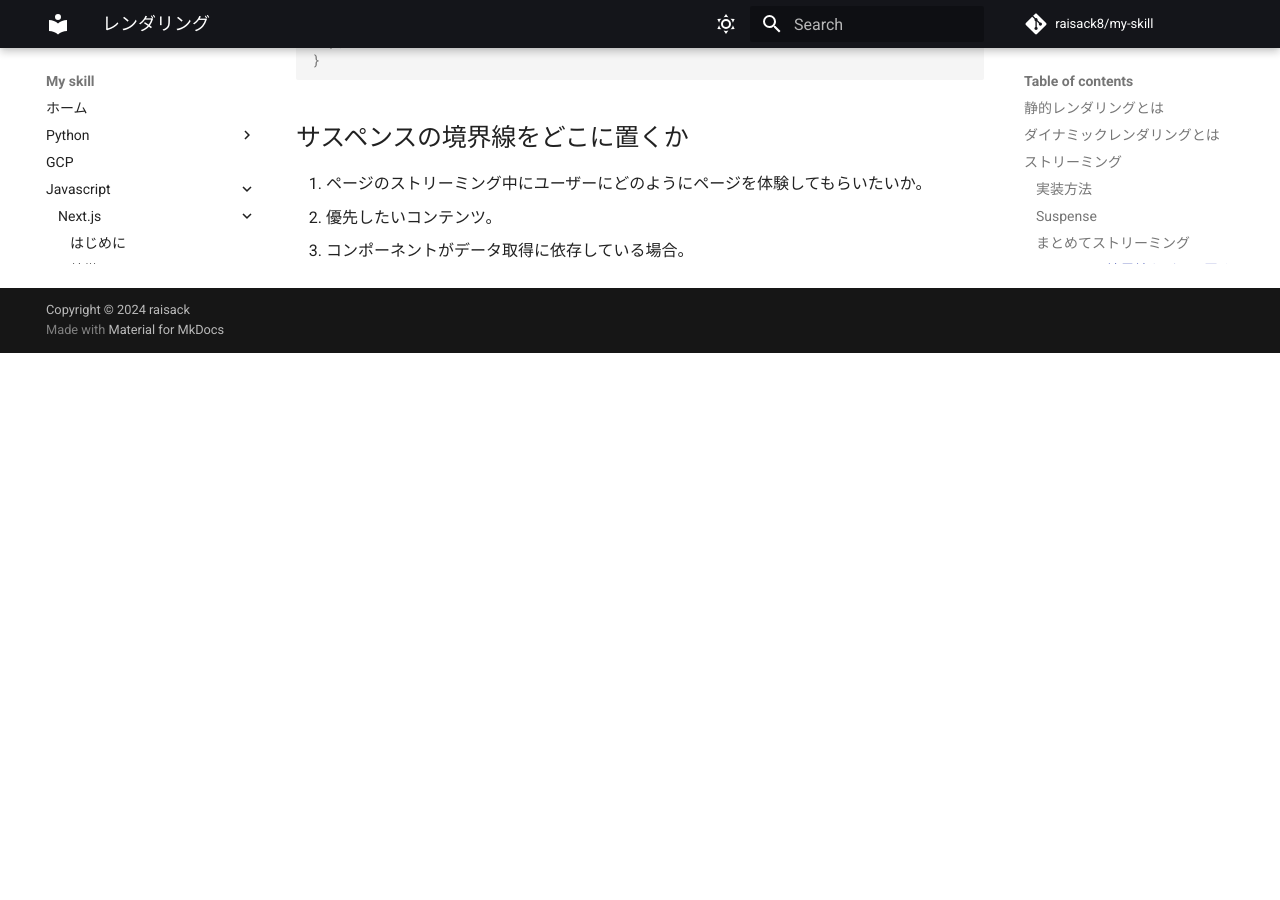
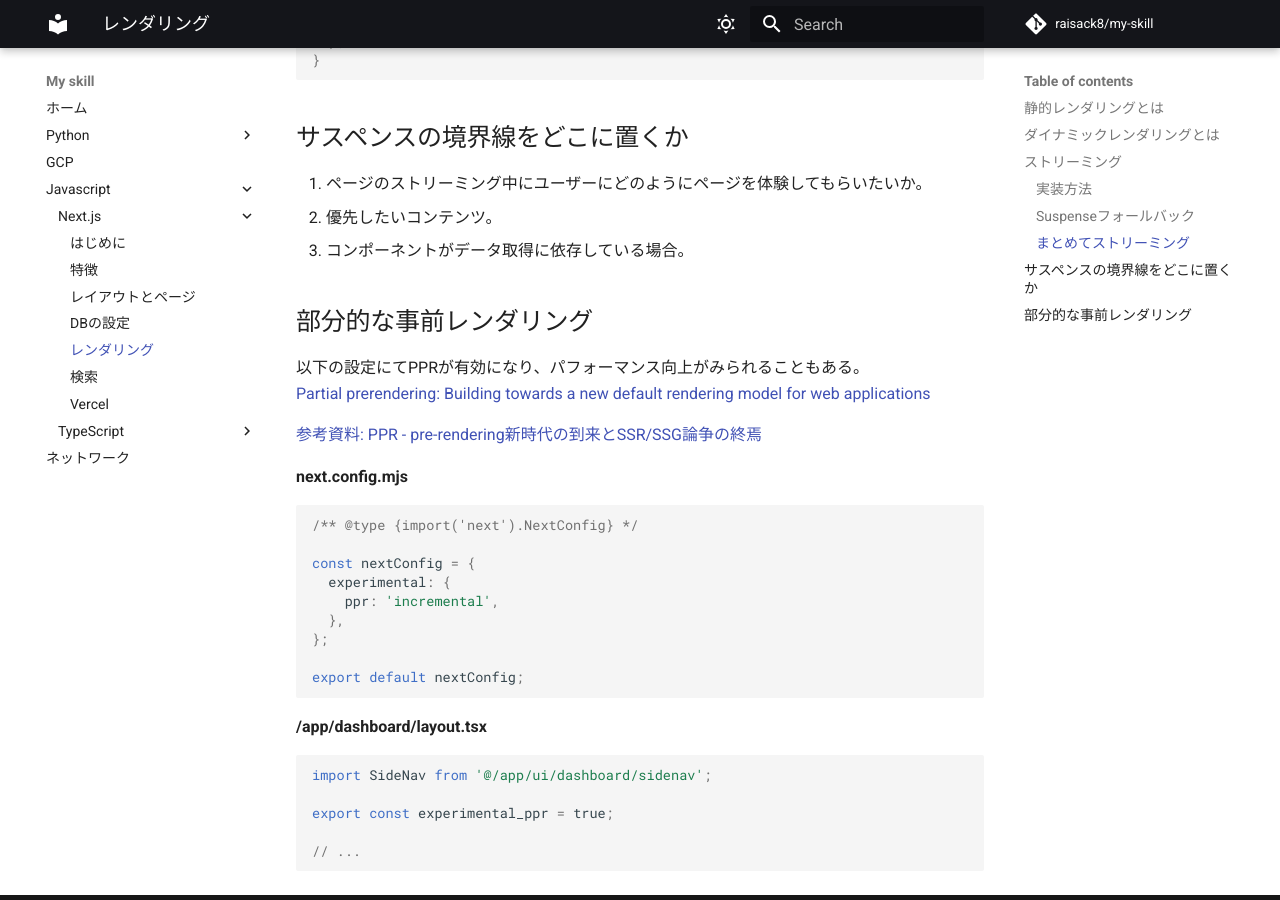
Before and after one commit to raisack8/my-skill, an MkDocs documentation site: the page built from docs/JS/nextjs/ne-render.md, in a window 1280 px wide and 900 px high, scrolled down 4548 px. Built offline with MkDocs 1.6.1 and Material for MkDocs 9.7.7, drawn with Linux system fonts in a browser that asks for light colours; comment, search, counter and statistics services are not loaded; before the commit the page ends 4901 px from its top, so only the background shows below that; some of the changed text lies outside the part shown.

Commit message:
検索追加

````diff
--- a/docs/JS/nextjs/ne-render.md
+++ b/docs/JS/nextjs/ne-render.md
@@ -67,7 +67,7 @@ export default function Loading() {
 特定のコンポーネントのみでストリーミングを行っている。
 ![alt text](images/loading4.png)
 
-### Suspense
+### Suspenseフォールバック
 `<Suspense>` を使うことで、子要素が読み込みを完了するまでフォールバックを表示させることができます。
 
 ```js
@@ -129,3 +129,32 @@ export default async function CardWrapper() {
 1. ページのストリーミング中にユーザーにどのようにページを体験してもらいたいか。
 2. 優先したいコンテンツ。
 3. コンポーネントがデータ取得に依存している場合。
+
+## 部分的な事前レンダリング
+
+以下の設定にてPPRが有効になり、パフォーマンス向上がみられることもある。
+[Partial prerendering: Building towards a new default rendering model for web applications](https://vercel.com/blog/partial-prerendering-with-next-js-creating-a-new-default-rendering-model)
+
+[参考資料: PPR - pre-rendering新時代の到来とSSR/SSG論争の終焉](https://zenn.dev/akfm/articles/nextjs-partial-pre-rendering)
+
+**next.config.mjs**
+```js
+/** @type {import('next').NextConfig} */
+
+const nextConfig = {
+  experimental: {
+    ppr: 'incremental',
+  },
+};
+
+export default nextConfig;
+```
+
+**/app/dashboard/layout.tsx**
+```js
+import SideNav from '@/app/ui/dashboard/sidenav';
+
+export const experimental_ppr = true;
+
+// ...
+```
--- a/mkdocs.yml
+++ b/mkdocs.yml
@@ -61,6 +61,7 @@ nav:
       - レイアウトとページ: JS/nextjs/ne-pages.md
       - DBの設定: JS/nextjs/ne-db.md
       - レンダリング: JS/nextjs/ne-render.md
+      - 検索: JS/nextjs/ne-search.md
       - Vercel: JS/nextjs/ne-vercle.md
     - TypeScript:
       - 例: JS/type-script/ts-first.md
````
Also changed, not shown: docs/JS/nextjs/ne-search.md (added, +171 -0 lines).
